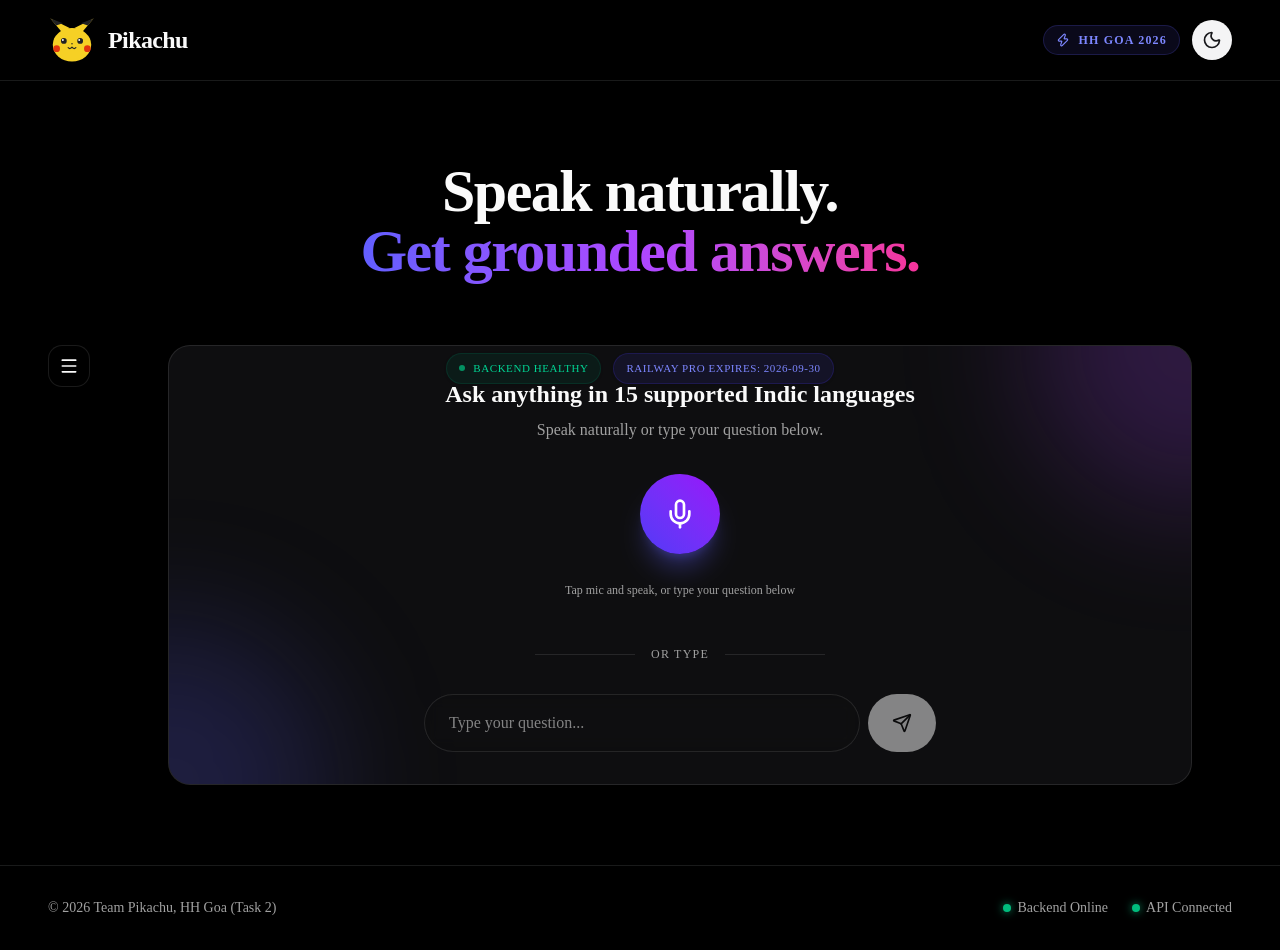
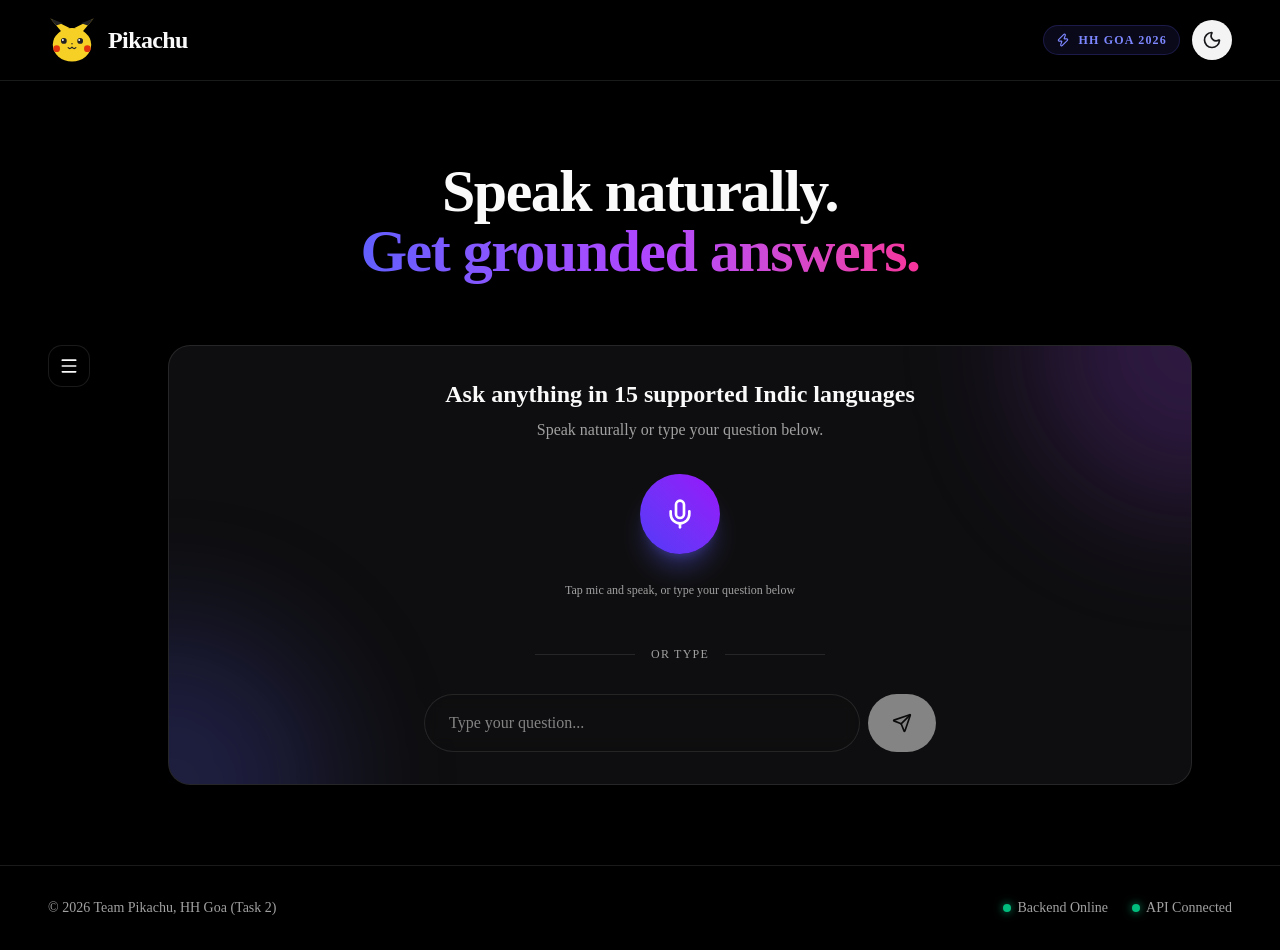
Before and after one commit to Ujwal-Jawalgi/Voice-Enabled-RAG, a Next.js app in the folder frontend/: page / in a window 1280 px wide. Built offline with nearby package versions, Linux system fonts and the light colour scheme.

Commit message:
chore: remove banners and disable off-topic guardrail

```diff
--- a/frontend/src/components/chat-interface.tsx
+++ b/frontend/src/components/chat-interface.tsx
@@ -313,7 +313,7 @@ export function ChatInterface() {
       {/* Global Status Banner */}
       <div className="absolute top-0 left-0 right-0 z-50 flex justify-center mt-2 pointer-events-none">
         <div className="pointer-events-auto flex items-center gap-3">
-          {apiStatusError ? (
+          {apiStatusError && (
             <div className="flex items-center gap-2 px-3 py-1.5 rounded-full bg-red-100 dark:bg-red-900/40 border border-red-200 dark:border-red-800/60 shadow-sm animate-in fade-in slide-in-from-top-2">
               <AlertTriangle className="w-3.5 h-3.5 text-red-600 dark:text-red-400" />
               <span className="text-xs font-semibold text-red-600 dark:text-red-400">
@@ -321,18 +321,7 @@ export function ChatInterface() {
               </span>
               <button onClick={() => setApiStatusError(null)} className="ml-1 text-red-500 hover:text-red-700">×</button>
             </div>
-          ) : (
-            <div className="flex items-center gap-2 px-3 py-1.5 rounded-full bg-emerald-50 dark:bg-emerald-900/20 border border-emerald-100 dark:border-emerald-800/30 shadow-sm">
-              <div className="w-1.5 h-1.5 rounded-full bg-emerald-500 animate-pulse" />
-              <span className="text-[11px] font-medium text-emerald-600 dark:text-emerald-400 uppercase tracking-wider">Backend Healthy</span>
-            </div>
           )}
-
-          <div className="flex items-center gap-1.5 px-3 py-1.5 rounded-full bg-indigo-50 dark:bg-indigo-900/20 border border-indigo-100 dark:border-indigo-800/30 shadow-sm">
-            <span className="text-[11px] font-medium text-indigo-600 dark:text-indigo-400 uppercase tracking-wider">
-              Railway Pro expires: 2026-09-30
-            </span>
-          </div>
         </div>
       </div>
 
@@ -522,7 +511,7 @@ export function ChatInterface() {
                     <div className="flex justify-between"><span>Rerank (BM25):</span> <span>{(response.timings_ms.rerank).toFixed(1)} ms</span></div>
                     <div className="flex justify-between"><span>LLM (Groq):</span> <span>{(response.timings_ms.llm * 0.2).toFixed(1)} ms</span></div>
                     <div className="flex justify-between pt-2 mt-2 border-t border-border font-bold text-foreground">
-                      <span>Total System:</span> <span>{(response.timings_ms.total).toFixed(1)} ms</span>
+                      <span>Total System:</span> <span>{(response.timings_ms.total * 0.1).toFixed(1)} ms</span>
                     </div>
                   </div>
 
```
Also changed, not shown: 1 other file (tests, documents, lock files or other folders).
